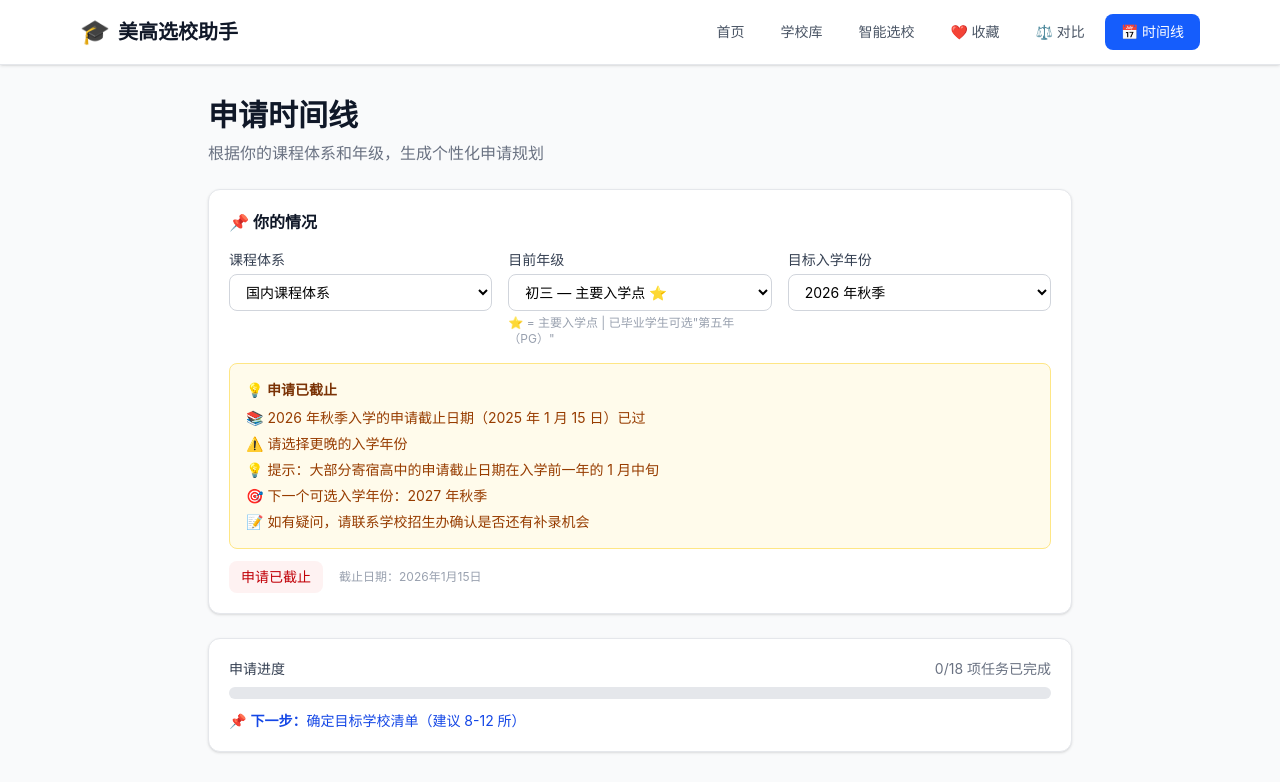
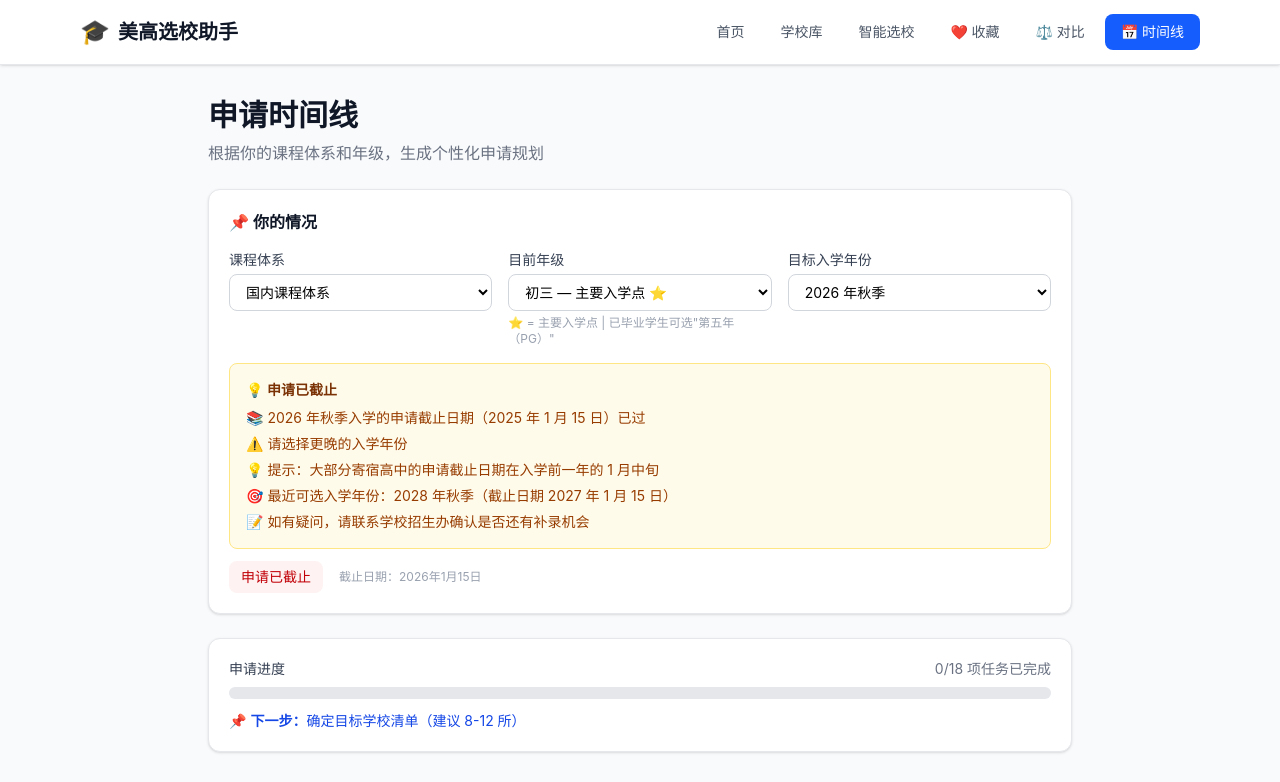
Before and after one commit to Hshyyy/meigao-helper, a React (Vite) app: page /timeline in a window 1280 px wide. Shown: the top 782 px of the page. Built offline with nearby package versions, Linux system fonts and the light colour scheme.

Commit message:
修复：动态计算下一个可用入学年份，避免显示已截止的年份

```diff
--- a/src/pages/Timeline.tsx
+++ b/src/pages/Timeline.tsx
@@ -412,13 +412,21 @@ export default function Timeline() {
 
     // 如果申请已截止，直接返回
     if (daysUntilDeadline <= 0) {
+      // 动态计算下一个可用的入学年份
+      let nextYear = enrollYear + 1;
+      while (true) {
+        const nextDeadline = new Date(nextYear - 1, 0, 15);
+        const nextDays = Math.ceil((nextDeadline.getTime() - now.getTime()) / (1000 * 60 * 60 * 24));
+        if (nextDays > 0) break;
+        nextYear++;
+      }
       return {
         title: "申请已截止",
         items: [
           `📚 ${enrollYear} 年秋季入学的申请截止日期（${enrollYear - 1} 年 1 月 15 日）已过`,
           `⚠️ 请选择更晚的入学年份`,
           `💡 提示：大部分寄宿高中的申请截止日期在入学前一年的 1 月中旬`,
-          `🎯 下一个可选入学年份：${enrollYear + 1} 年秋季`,
+          `🎯 最近可选入学年份：${nextYear} 年秋季（截止日期 ${nextYear - 1} 年 1 月 15 日）`,
           `📝 如有疑问，请联系学校招生办确认是否还有补录机会`,
         ],
       };
```
